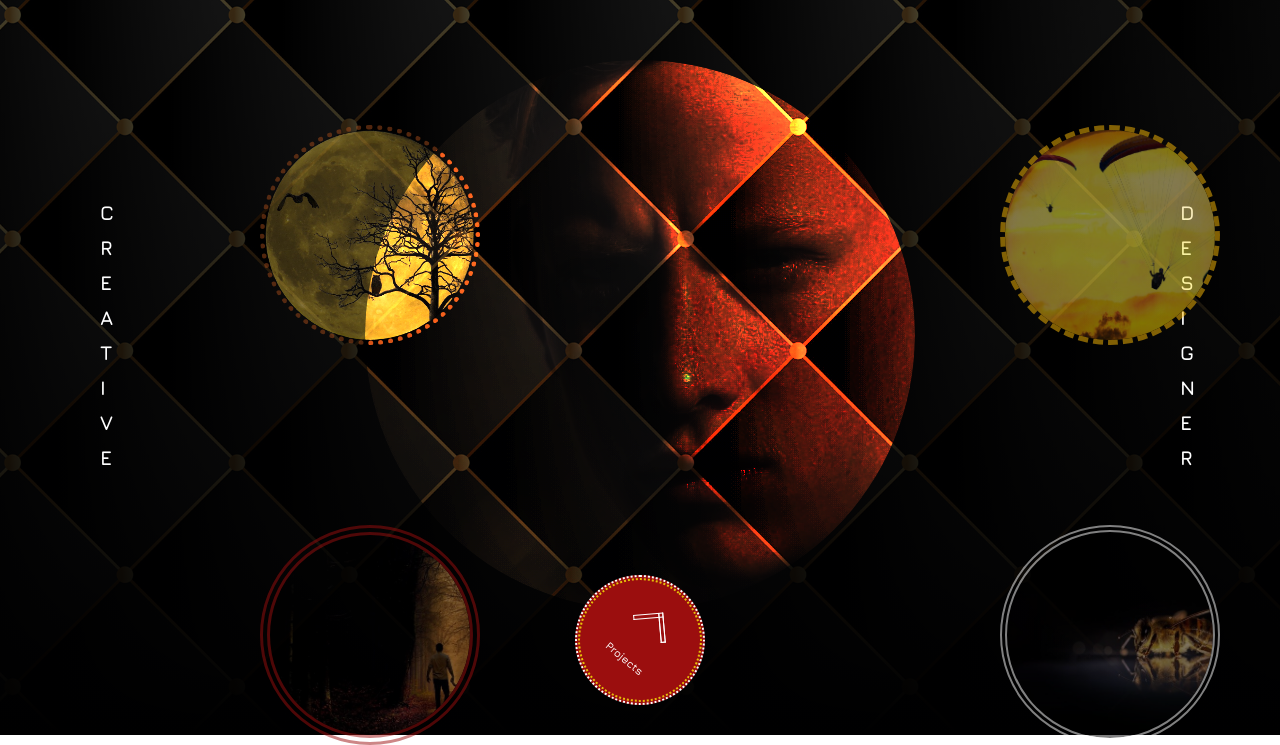
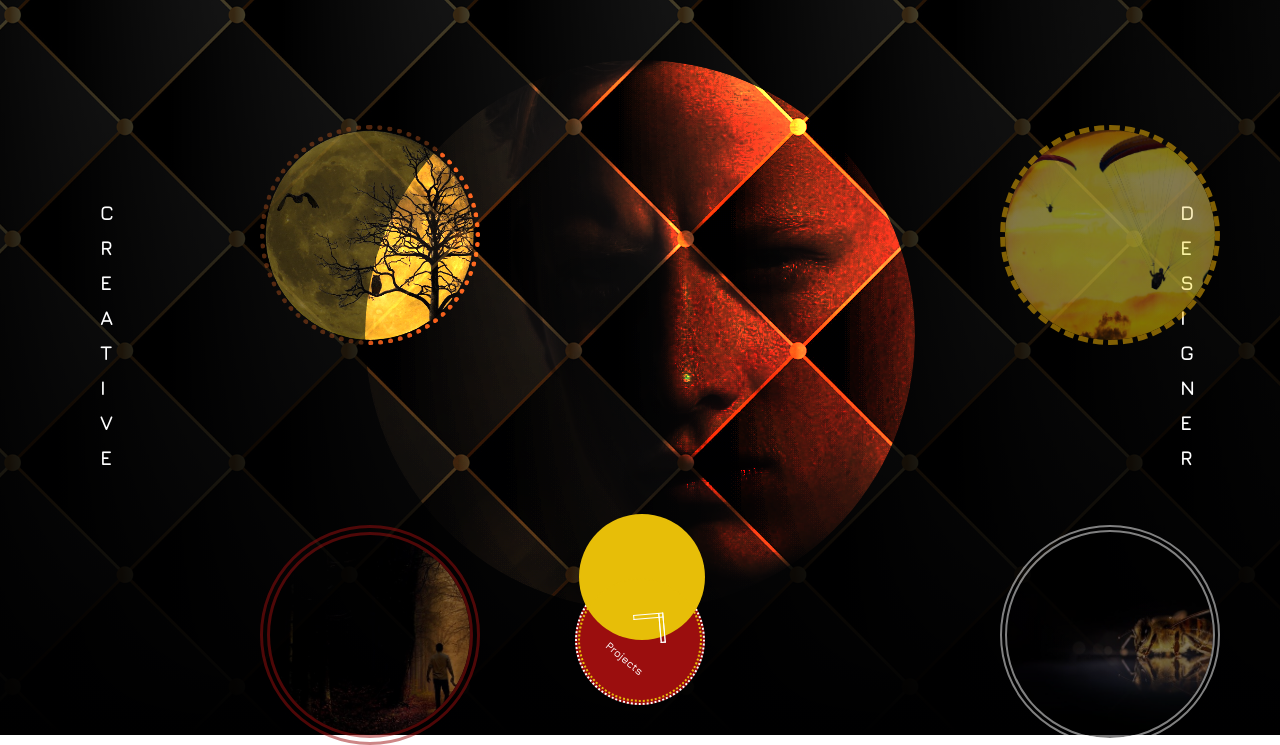
Before and after one commit to RicardoRR29/mega-portfolio, a plain HTML site: page index.html in a window 1280 px wide. Both pictures are taken after a click on the link "Projects". Shown: the part 65-810 px from the top of the page. Drawn offline with nearby package versions, Linux system fonts and the light colour scheme.

Commit message:
salvando progresso

```diff
--- a/script.js
+++ b/script.js
@@ -61,3 +61,21 @@ document.body.addEventListener('mouseleave', (e) => {
     mouseDot.style.opacity = "0"
 })
 // End of Mouse Circle
+
+// Main Button
+const mainBtn = document.querySelector('.main-btn')
+
+let ripple;
+
+mainBtn.addEventListener('mouseenter', (e) => {
+    const left = e.clientX - e.target.getBoundingClientRect().left
+    const top = e.clientX - e.target.getBoundingClientRect().top
+    console.log('mouseEnterCircleRed left:', left)
+
+    ripple = document.createElement('div')
+    ripple.classList.add("ripple")
+    ripple.style.left = `${left}px`
+    ripple.style.top = `${top}px`
+    mainBtn.prepend(ripple)
+})
+// End of Main Button
--- a/style.css
+++ b/style.css
@@ -269,6 +269,27 @@ html {
     font-weight: 600;
 }
 
+.ripple {
+    position: absolute;
+    width: 100%;
+    height: 100%;
+    background-color: #e7be08;
+    border-radius: 50%;
+    transform: translate(-50%, -50%);
+    animation: rippleAnim 0.5s forwards;
+}
+
+@keyframes rippleAnim {
+    0% {
+        width: 0;
+        height: 0;
+    }
+    100% {
+        width: 100%;
+        height: 100%;
+    }
+}
+
 /* End of Main Button */
 
 /* End of Section 1 */
```
